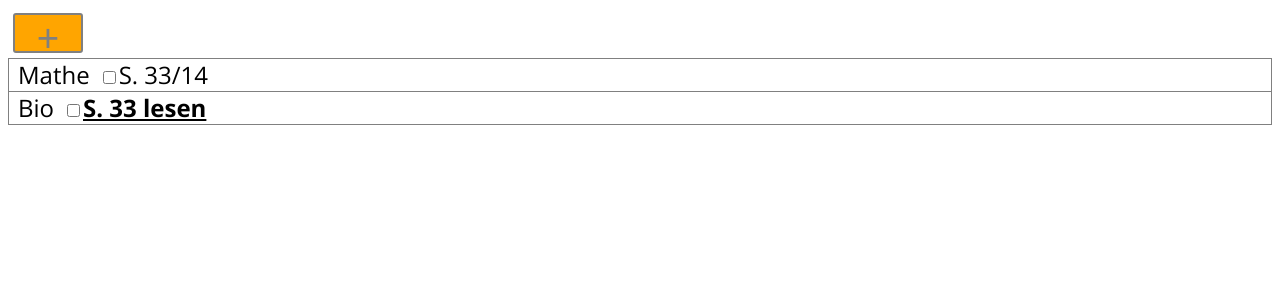
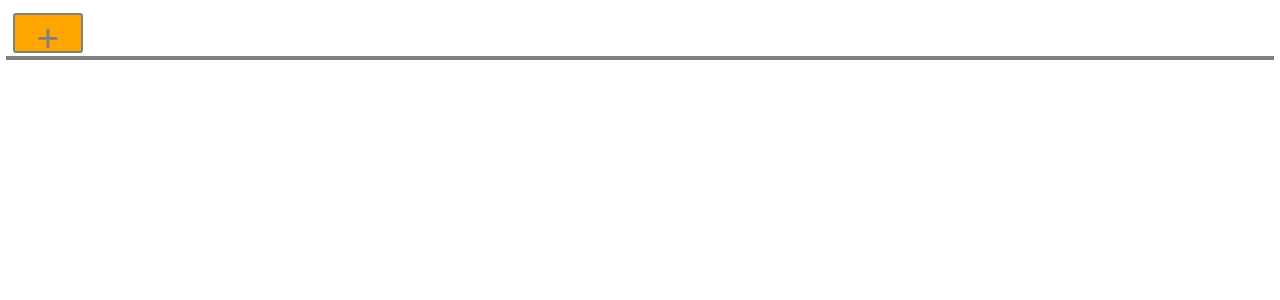
Before and after one commit to hihoman23/hausaufgabenmanager, a Next.js app: page / in a window 1280 px wide. Shown: the top 300 px of the page. Built offline with nearby package versions, Linux system fonts and the light colour scheme.

Commit message:
styling and more subjects

```diff
--- a/pages/index.js
+++ b/pages/index.js
@@ -2,33 +2,16 @@ import { getPermission, sendNotification } from "@/helper/notifier";
 import localFont from "next/font/local";
 import { useEffect, useState } from "react";
 
+const subjectNames = ["Mathe", "Bio", "Phy", "Deu", "Eng", "Fra", "Chem", "Mu", "Sp"]
+
+function makeSubject(name) {
+  this.title = name;
+  this.tasks = [];
+}
+
+let subjects = subjectNames.map(name => new makeSubject(name))
+
 let subjectNum = 0;
-let subjects = [
-  {
-    title: "Mathe",
-    tasks: [
-      {
-        title: "S. 33/14",
-        date: new Date(2024, 9, 26),
-        checked: true,
-        alarmed: false
-      }
-    ]
-  },
-  {
-    title: "Bio",
-    tasks: [
-      {
-        title: "S. 33 lesen",
-        date: new Date(2024, 9, 27), // Month: Oct == 9
-        checked: false,
-        alarmed: false
-      }
-    ]
-  }
-]
-
-const subjectNames = subjects.map(subject => subject.title)
 
 export default function Home() {
   const [taskTitle, setTaskTitle] = useState("")
@@ -46,12 +29,12 @@ export default function Home() {
   function hideDialog(){
     const dialog = document.getElementById("addDialog");
 
-    const selectedDateFormatted = new Date(selectedDate);
+    const selectedDateFormatted = new Date(selectedDate + " 0:0:0");
     subjects.filter(subject => subject.title === selectedSubject)[0].tasks.push({title: taskTitle, date: selectedDateFormatted, checked: false})
 
     setTaskTitle("")
     setSelectedSubject(subjectNames[0])
-    setSelectedDate(Date.now())
+    setSelectedDate(new Date())
     dialog.close()
   }
   return (
@@ -67,7 +50,7 @@ export default function Home() {
       <button class="additem" onClick={showDialog}>+</button>
       <div className="main">
         <div className="subjects">
-          {subjects.map(subject => <Subject title={subject.title} tasks={subject.tasks}></Subject>)}
+          {subjects.map(subject => (subject.tasks.length !== 0) ? <Subject title={subject.title} tasks={subject.tasks}></Subject>: "")}
         </div>
       </div>
     </main>
@@ -115,8 +98,8 @@ export function Subject(props) {
     <div className="tasks">
         {props.tasks.map(task =>
           <div className="task">
-            <input id={generateID()}onChange={event => saveSwitchState(event.target.checked, task)} type="checkbox"/>
-            <label for={"a"+subjectNum} className={(isExpired(task.date) ? "expired" : "")+(task.checked ? "checked": "")}>{task.title}</label>
+            <input className="checkbox" id={generateID()} onChange={event => saveSwitchState(event.target.checked, task)} type="checkbox"/>
+            <label for={"a"+subjectNum} className={(isExpired(task.date) ? "expired" : "")}>{task.title}</label>
           </div>
         )}
     </div>
--- a/styles/globals.css
+++ b/styles/globals.css
@@ -8,13 +8,13 @@ main {
 }
 .subjects {
   height: 90%;
-  border: 1px solid gray;
-  border-bottom: none;
+  outline: 2px solid gray;
+  border-radius: 4px;
 }
 .subject {
-  margin-top: -1px;
+  margin-top: -2px;
   display: flex;
-  border-bottom: 1px solid gray;
+  border-bottom: 1.5px solid gray;
 }
 .subjectname {
   display: flex;
@@ -42,3 +42,7 @@ button {
   font-size: 1.6em;
   vertical-align: center;
 }
+
+.checkbox:checked + label {
+  color: gray;
+}
```
